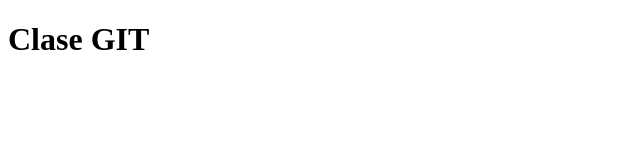
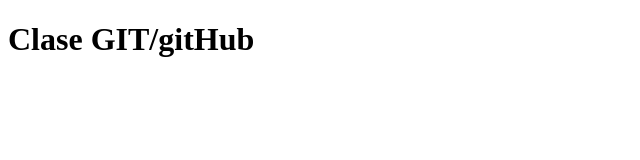
Before and after one commit to Andrea-janet/claseGIT23536, a plain HTML site: page index.html in a window 1280 px wide. Shown: the whole page, without its empty margins (0-640 px from the left). Drawn offline with Linux system fonts and the light colour scheme.

Commit message:
segundo commit

```diff
--- a/index.html
+++ b/index.html
@@ -3,9 +3,9 @@
 <head>
     <meta charset="UTF-8">
     <meta name="viewport" content="width=device-width, initial-scale=1.0">
-    <title>Clase GIT</title>
+    <title>Clase GIT/gitHub</title>
 </head>
 <body>
-    <h1>Clase GIT</h1>
+    <h1>Clase GIT/gitHub</h1>
 </body>
 </html>
```
